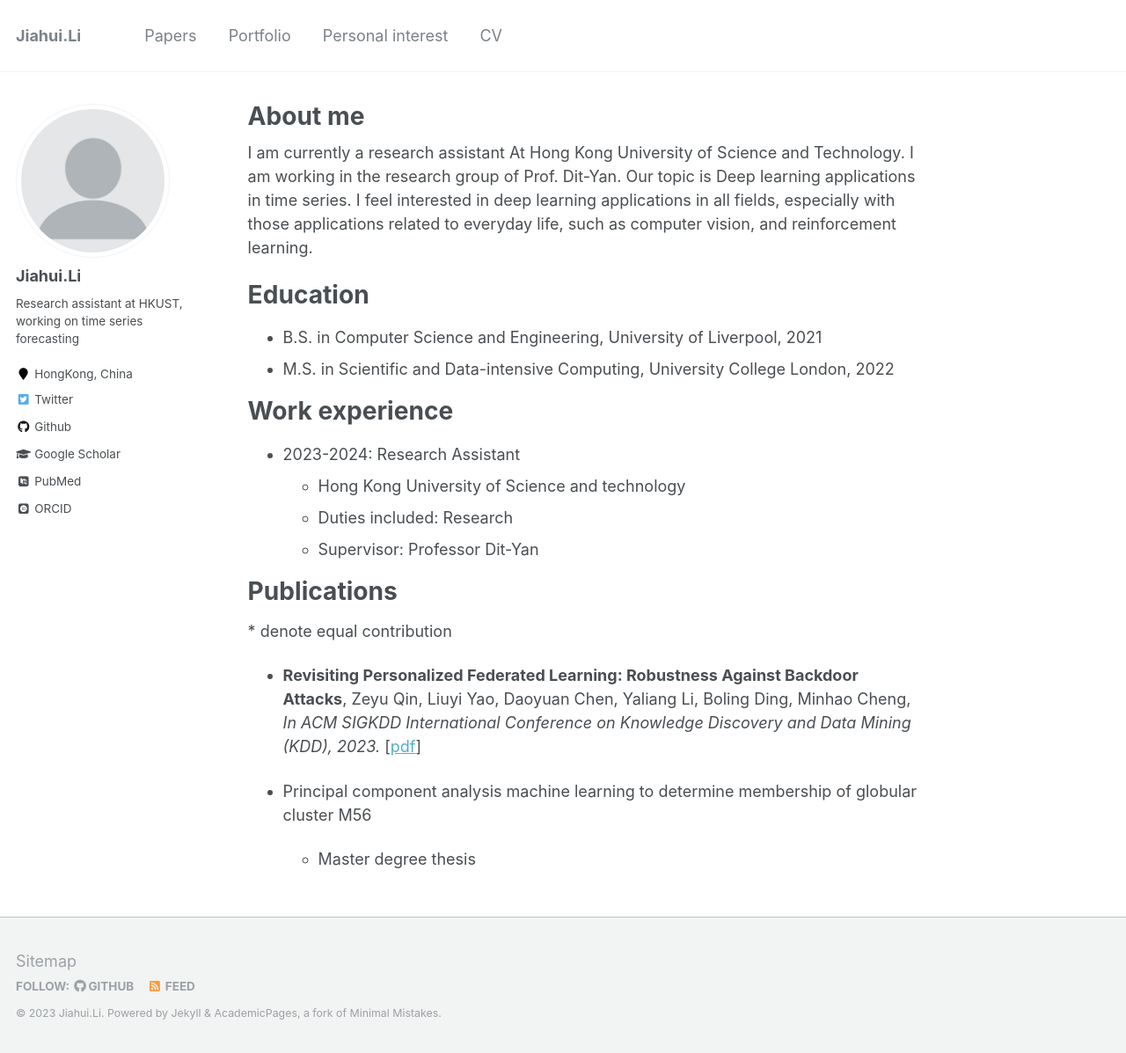
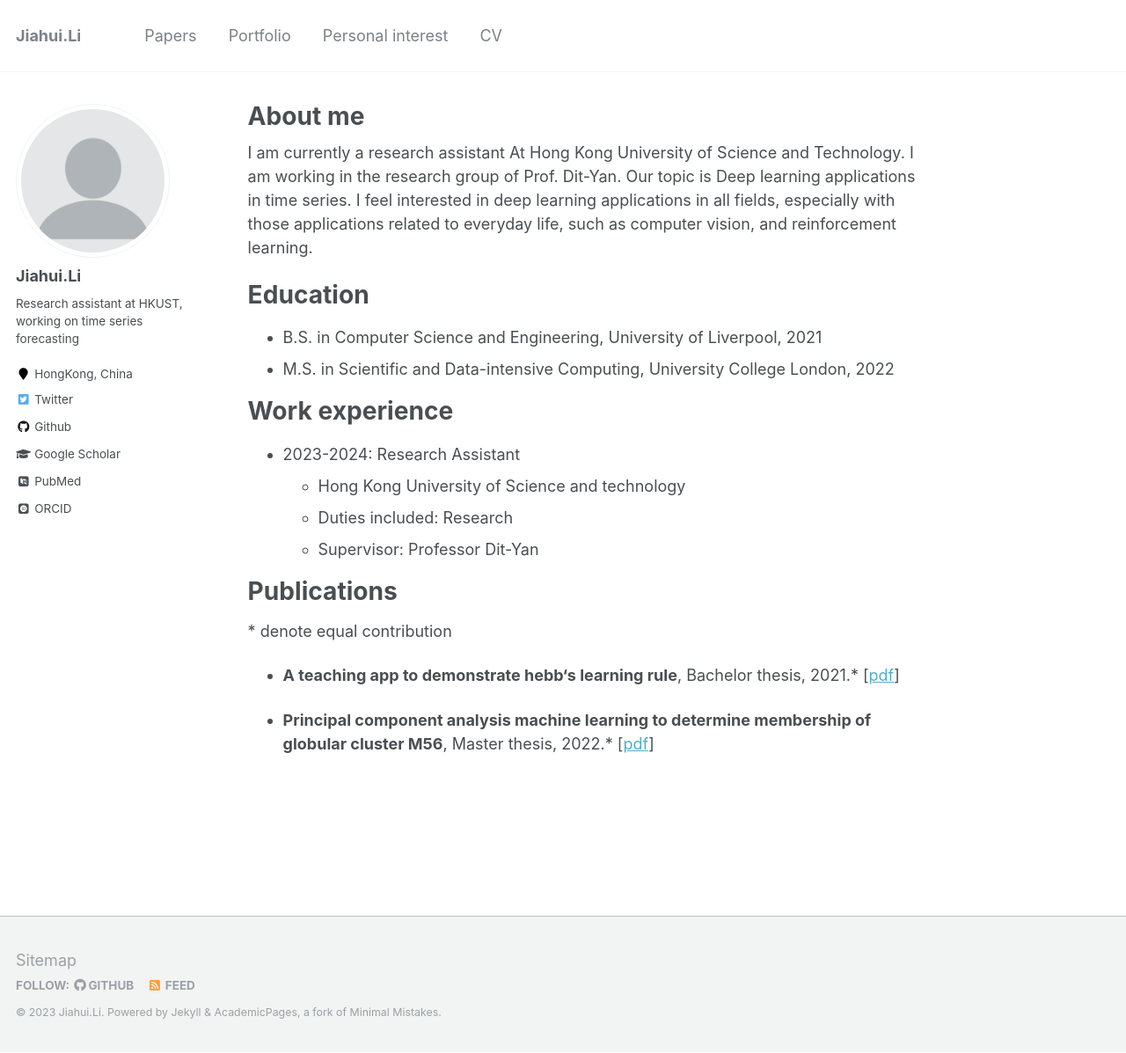
Before and after one commit to jimmylihui/jimmylihui.github.io, a Jekyll site: the page built from _pages/about.md, in a window 1280 px wide and 1197 px high. Shown: the whole window at 88% size. Built offline with Jekyll 4.4.1, drawn with Linux system fonts in a browser that asks for light colours; some web fonts are replaced.

Commit message:
Update about.md

```diff
--- a/_pages/about.md
+++ b/_pages/about.md
@@ -27,7 +27,6 @@
 ======
 <!-- [→ Full list](/projects/) -->
 \* denote equal contribution
-* **Revisiting Personalized Federated Learning: Robustness Against Backdoor Attacks**, Zeyu Qin, Liuyi Yao, Daoyuan Chen, Yaliang Li, Boling Ding, Minhao Cheng, *In ACM SIGKDD International Conference on Knowledge Discovery and Data Mining (KDD), 2023.* [[pdf](https://github.com/jimmylihui/jimmylihui.github.io/blob/master/files/app%20to%20illustrate%20hebb%20rule.pdf)]
+* **A teaching app to demonstrate hebb‘s learning rule**, Bachelor thesis, 2021.* [[pdf](https://github.com/jimmylihui/jimmylihui.github.io/blob/master/files/app%20to%20illustrate%20hebb%20rule.pdf)]
 
-* Principal component analysis machine learning to determine membership of globular cluster M56
-  * Master degree thesis
+* **Principal component analysis machine learning to determine membership of globular cluster M56**, Master thesis, 2022.* [[pdf]([https://github.com/jimmylihui/jimmylihui.github.io/blob/master/files/app%20to%20illustrate%20hebb%20rule.pdf](https://github.com/jimmylihui/jimmylihui.github.io/blob/master/files/Principal%20component%20analysis%20machine%20learning%20to%20determine%20membership%20of%20globular%20cluster%20M56.pdf)https://github.com/jimmylihui/jimmylihui.github.io/blob/master/files/Principal%20component%20analysis%20machine%20learning%20to%20determine%20membership%20of%20globular%20cluster%20M56.pdf)]
```
